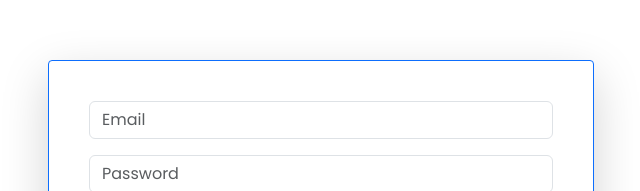
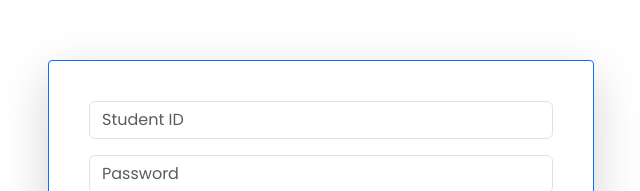
Before and after one commit to srijonashraf/ClassNavigator-Client, a React (Vite) app: page /login in a window 1280 px wide. Shown: the part 226-417 px from the top of the page, without its empty margins (319-959 px from the left). Built offline with nearby package versions, Linux system fonts and the light colour scheme.

Commit message:
user can login using student id

```diff
--- a/src/components/login/login.jsx
+++ b/src/components/login/login.jsx
@@ -6,14 +6,14 @@ import { errorToast, successToast } from "../../helper/ToasterHelper.js";
 const Login = () => {
 
     const [formValue, setFormValue] = React.useState({
-        email: "",
+        userId: "",
         password: ""
     });
 
 
     const loginRequest = async (e) => {
         e.preventDefault();
-        if (formValue.email.length === 0 || formValue.password.length === 0) {
+        if (formValue.userId.length === 0 || formValue.password.length === 0) {
             errorToast("Please enter all the fields");
         } else {
 
@@ -35,10 +35,10 @@ const Login = () => {
                     <div className="card-body">
                         <form onSubmit={loginRequest} className="form d-flex flex-column gap-3">
                             <input
-                                type="email"
-                                placeholder="Email"
-                                value={formValue.email}
-                                onChange={(e) => setFormValue({ ...formValue, email: e.target.value })}
+                                type="text"
+                                placeholder="Student ID"
+                                value={formValue.userId}
+                                onChange={(e) => setFormValue({ ...formValue, userId: e.target.value })}
                                 className="form-control"
                             />
                             <input
```
